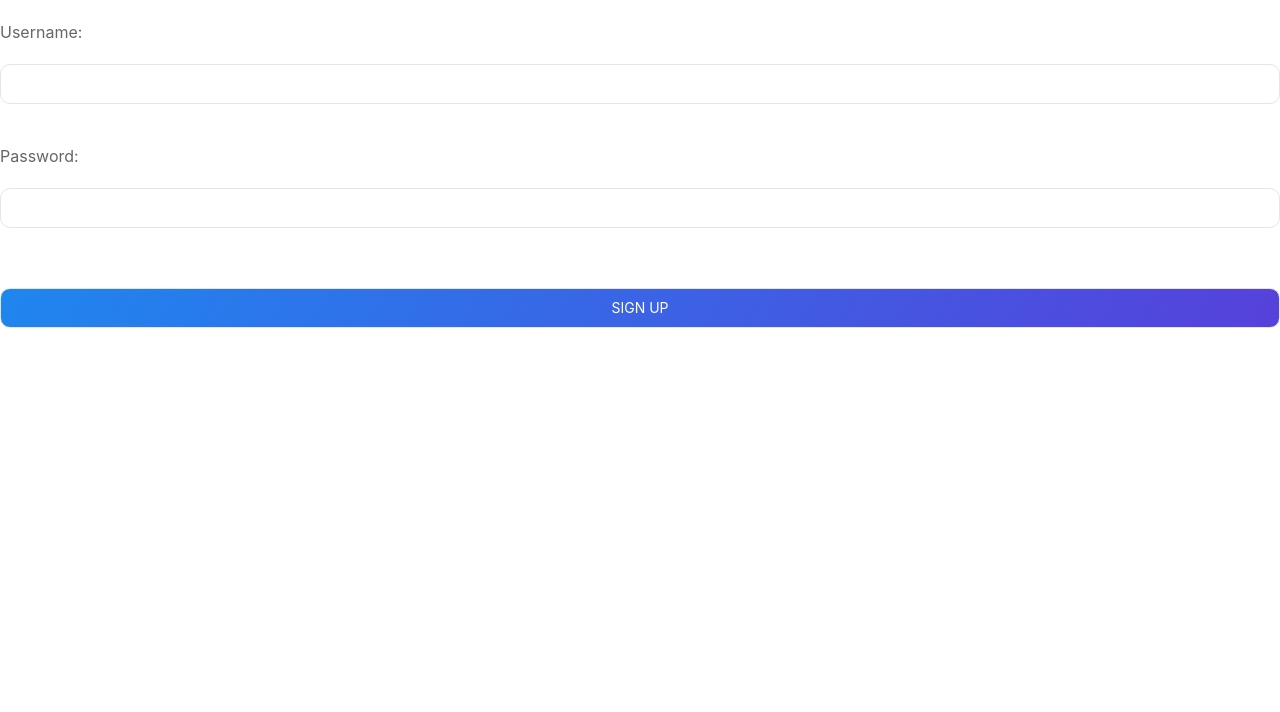
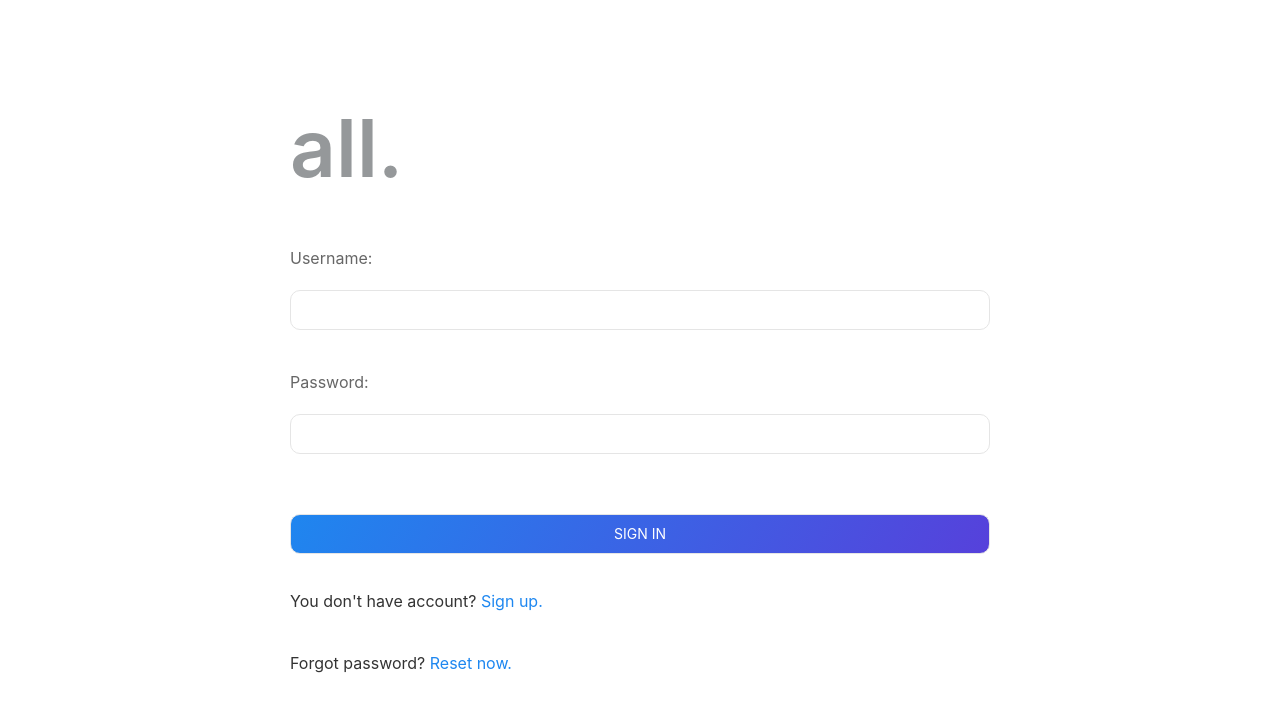
Before and after one commit to Bayoslav/NetworkMix, a Django app: page /login/ in a window 1280 px wide. Shown: the top 712 px of the page. Run offline with Django 3.2, Linux system fonts and the light colour scheme; some libraries are stand-ins or nearby versions.

Commit message:
Login page redesign

```diff
--- a/templates/index.html
+++ b/templates/index.html
@@ -53,7 +53,7 @@
         <div class="right-content">
             <h1 class="right-logo">all.</h1>
             <h3 class="right-sublogo">Sign up today. Start connecting.</h3>
-            <h5 class="right-sublogo">You already have account? <a href="#" class="signInLink">Sign in.</a></h5>
+            <h5 class="right-sublogo">You already have account? <a href="/login" class="signInLink">Sign in.</a></h5>
             <h2>Sign up</h2>
     <form method="post">
       {% csrf_token %}
--- a/templates/login.html
+++ b/templates/login.html
@@ -1,6 +1,24 @@
 {% extends 'base.html' %}
 
+{% block style %}
+
+<style>
+#outPopUp {
+  position: absolute;
+  width: 700px;
+  height: 200px;
+  z-index: 15;
+  top: 50%;
+  left: 50%;
+  margin: -300px 0 0 -350px;
+}
+</style>
+{% endblock %}
+
 {% block app %}
+
+<div id="outPopUp">
+    <h1 style="font-weight: 600; font-size: 80; color: #95989A; margin-bottom: 50px;">all.</h1>
     <form method="post">
       {% csrf_token %}
       {% for field in form %}
@@ -12,6 +30,15 @@
           {% endif %}
         </p>
         {% endfor %}
-    <button class="uk-button uk-button-default" style="width: 100%; margin: 20px 0px; border-radius: 10px; background-image: linear-gradient(-60deg, #5641db 0%, #1f86ef 100%); color: white; ">Sign Up</button>
+        <button class="uk-button uk-button-default" style="width: 100%; margin: 20px 0px; border-radius: 10px; background-image: linear-gradient(-60deg, #5641db 0%, #1f86ef 100%); color: white; ">Sign In</button>
     </form>
+    <div class="linkBelowForm">
+        <h5 class="right-sublogo">You don't have account? <a href="/">Sign up.</a></h5>
+        <h5 class="right-sublogo">Forgot password? <a href="#">Reset now.</a></h5>
+    </div>
+</div>
+
+<!--
+
+-->
 {% endblock %}
```
Also changed, not shown: db.sqlite3. Lines whose indentation alone changed are shown as unchanged.
